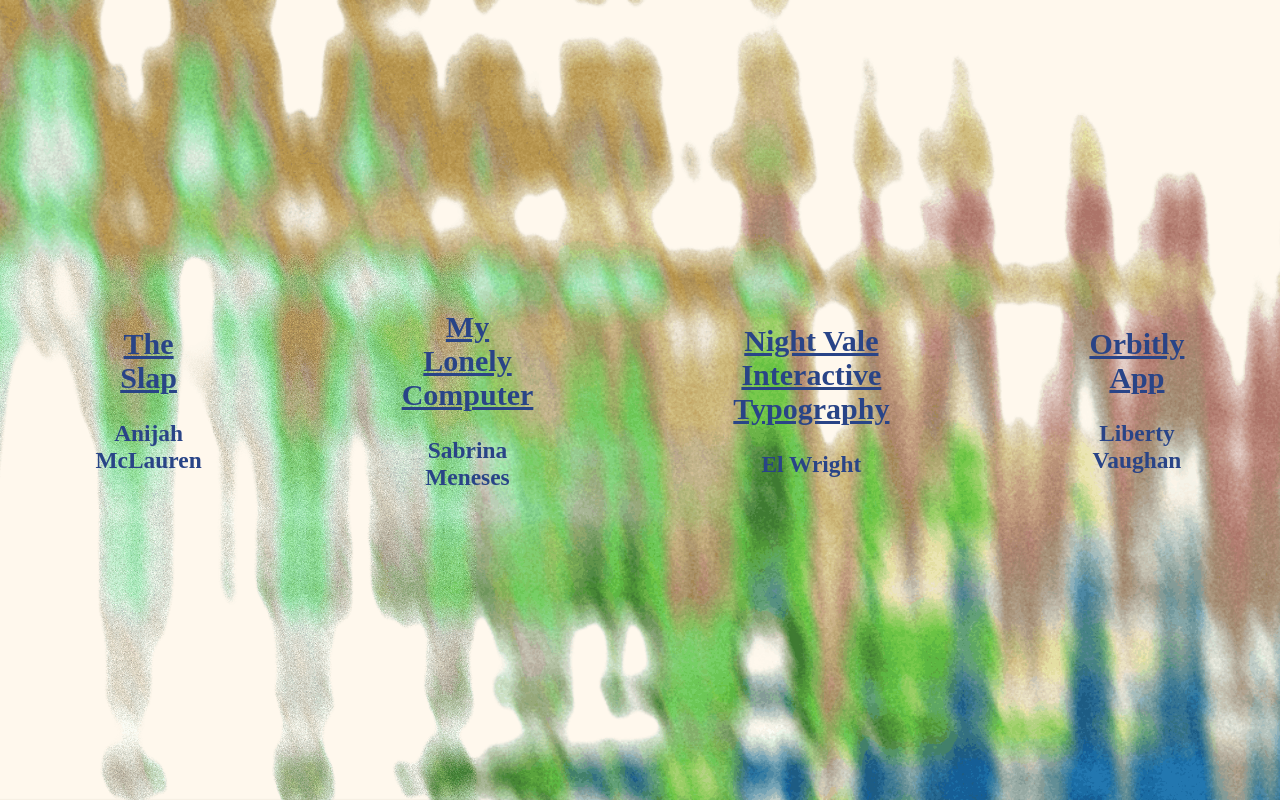
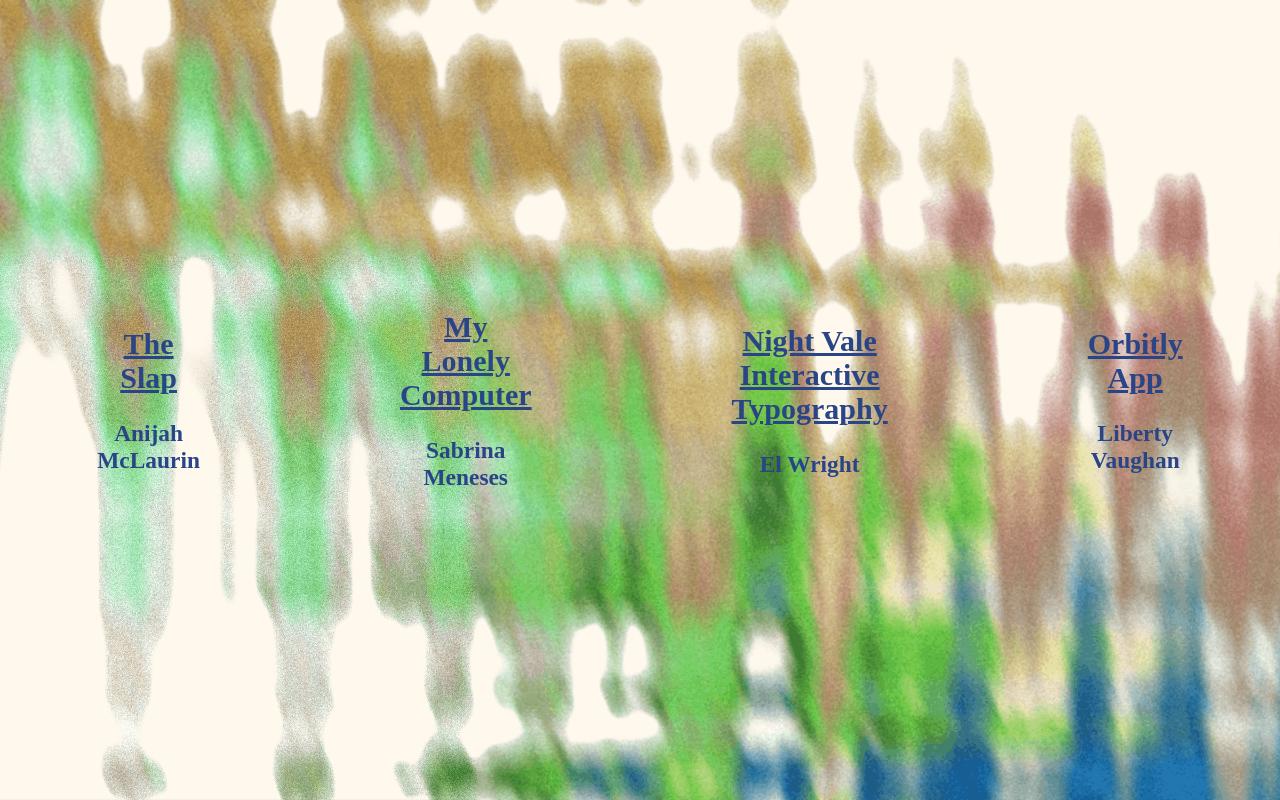
Before and after one commit to dgsquared/annual2026, a plain HTML site: page computer1.html in a window 1280 px wide. Drawn offline with Linux system fonts and the light colour scheme.

Commit message:
name edit

```diff
--- a/computer1.html
+++ b/computer1.html
@@ -27,7 +27,7 @@
                 <a href="https://amclaurin30.github.io/Theslap-/index.html" target="_blank">
                     <h1>The Slap</h1>
                 </a>
-                <h3>Anijah McLauren</h3>
+                <h3>Anijah McLaurin</h3>
             </section>
 
             <section class="big">
```
